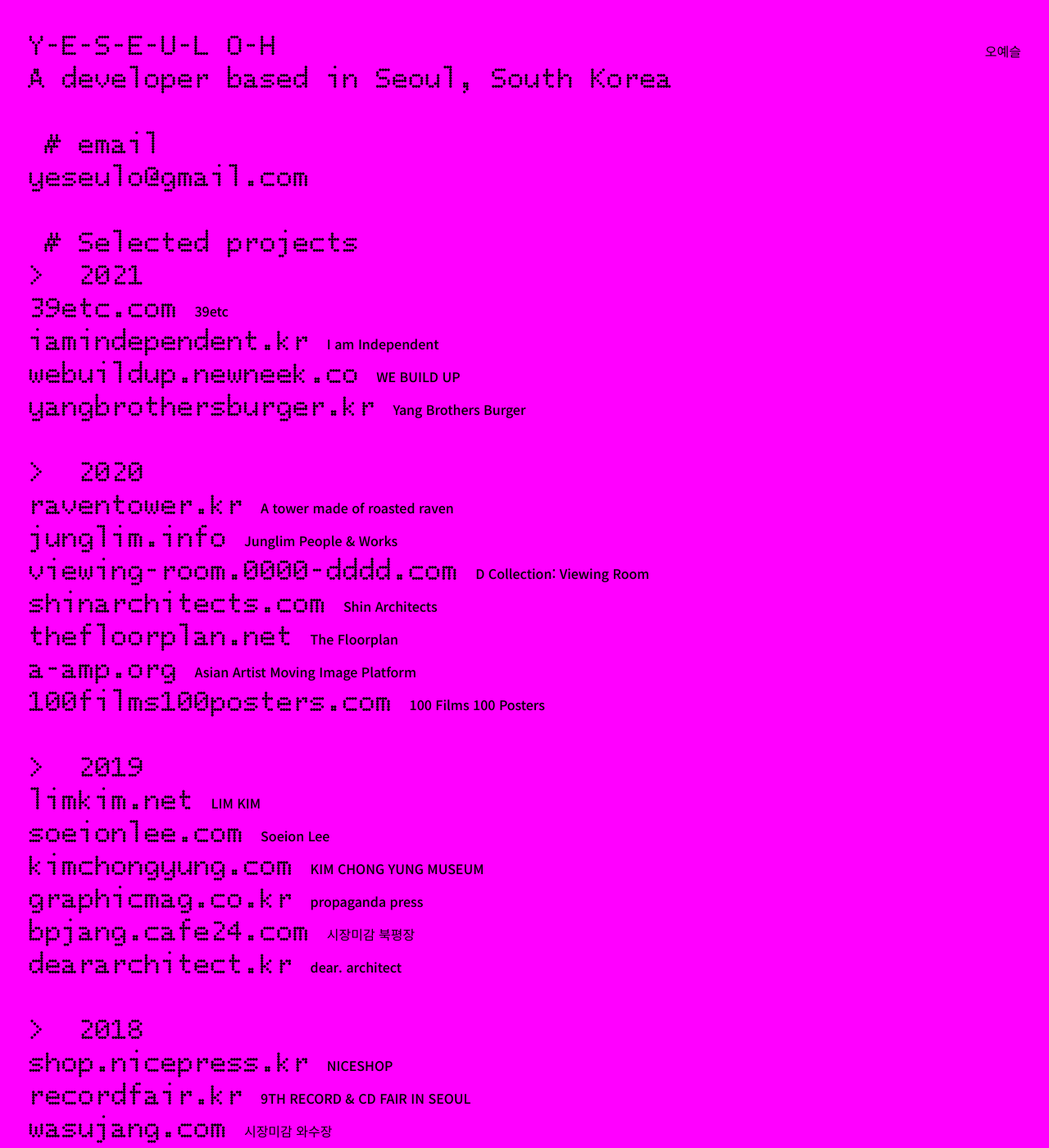
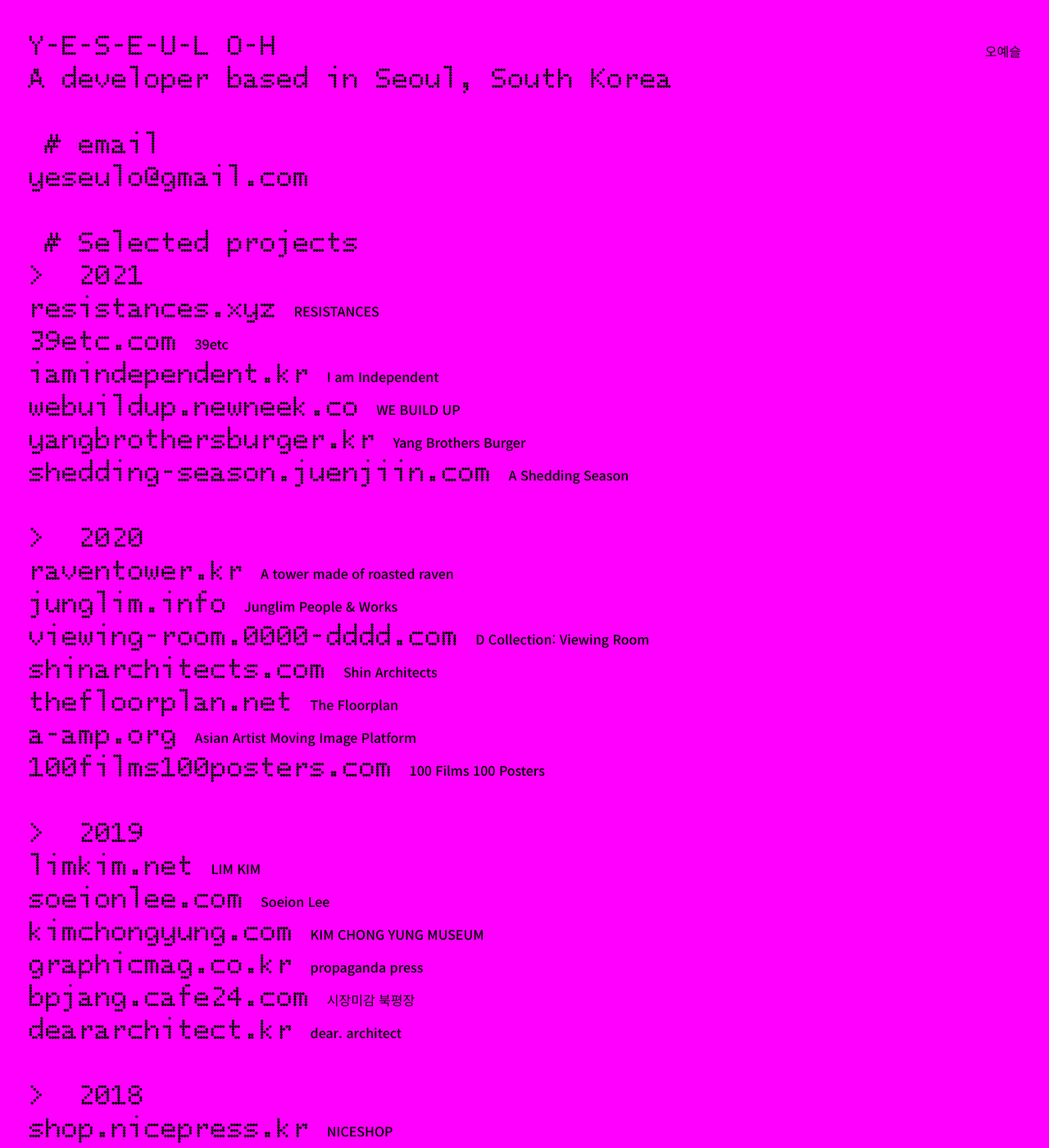
Before and after one commit to yeseulo/yeseulo.github.io, a Jekyll site: the page built from index.md, in a window 1280 px wide and 1400 px high. Shown: the whole window at 82% size. Built offline with Jekyll 4.4.1, drawn with Linux system fonts in a browser that asks for light colours; some of the changed text lies outside the part shown.

Commit message:
Add new projects

```diff
--- a/index.md
+++ b/index.md
@@ -7,10 +7,12 @@ image: assets/og-image.png
 ## &nbsp;# Selected projects
 
 ### >&nbsp;&nbsp;2021
+- [resistances.xyz](http://resistances.xyz/){: target="_blank"}**RESISTANCES**
 - [39etc.com](https://39etc.com/){: target="_blank"}**39etc**
 - [iamindependent.kr](https://iamindependent.kr/){: target="_blank"}**I am Independent**
 - [webuildup.newneek.co](https://webuildup.newneek.co/){: target="_blank"}**WE BUILD UP**
 - [yangbrothersburger.kr](https://yangbrothersburger.kr/){: target="_blank"}**Yang Brothers Burger**
+- [shedding-season.juenjiin.com](https://shedding-season.juenjiin.com/){: target="_blank"}**A Shedding Season**
 
 ### >&nbsp;&nbsp;2020
 - [raventower.kr](http://raventower.kr/){: target="_blank"}**A tower made of roasted raven**
@@ -31,7 +33,7 @@ image: assets/og-image.png
 
 ### >&nbsp;&nbsp;2018
 - [shop.nicepress.kr](https://shop.nicepress.kr){: target="_blank"}**NICESHOP**
-- [recordfair.kr](http://recordfair.kr){:target="_blank"}**9TH RECORD & CD FAIR IN SEOUL**
+- [recordfair.kr](http://recordfair.kr){:target="_blank"}**RECORD & CD FAIR IN SEOUL**
 - _wasujang.com_**시장미감 와수장**
 
 ### >&nbsp;&nbsp;2017
```
